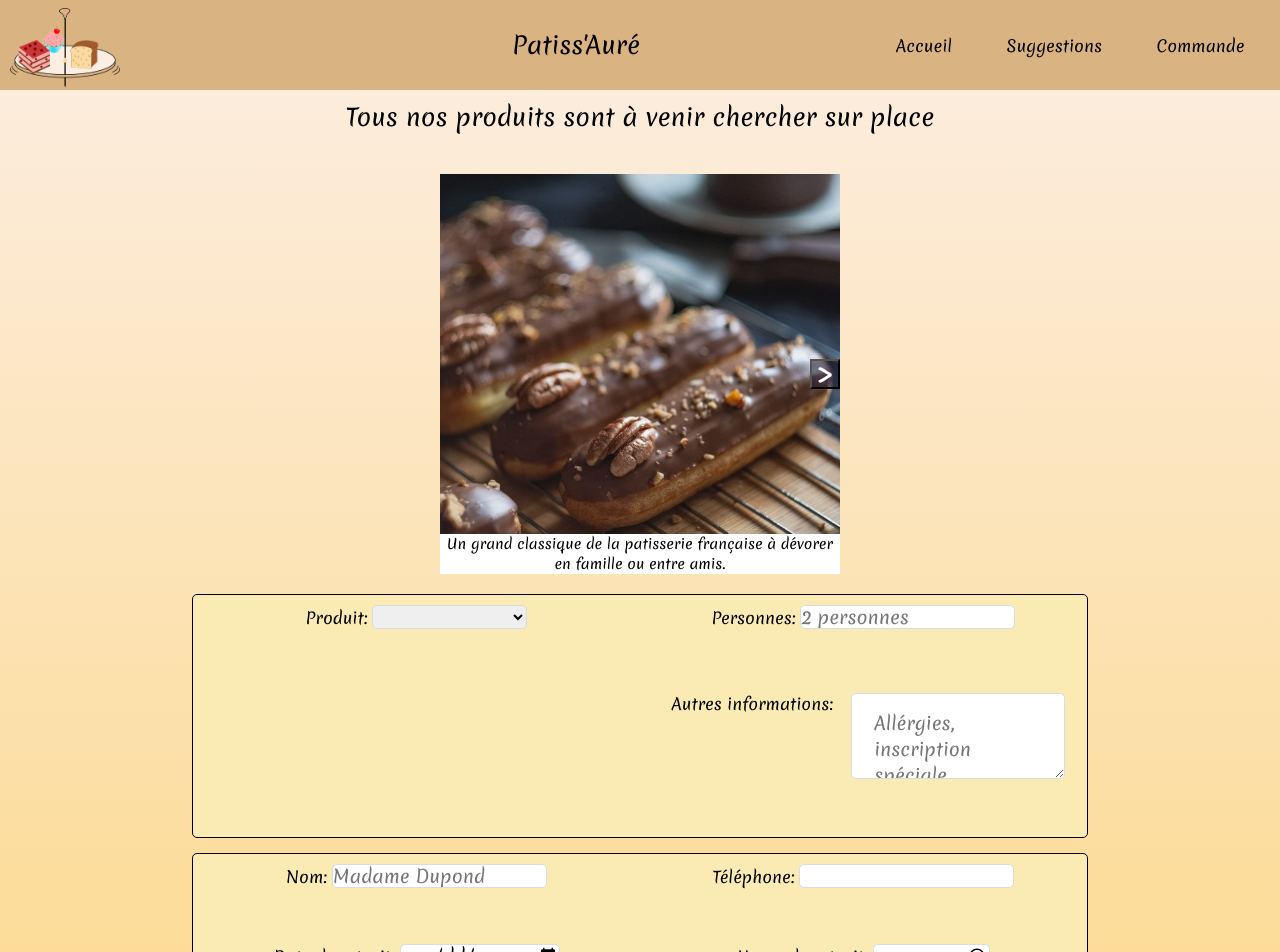
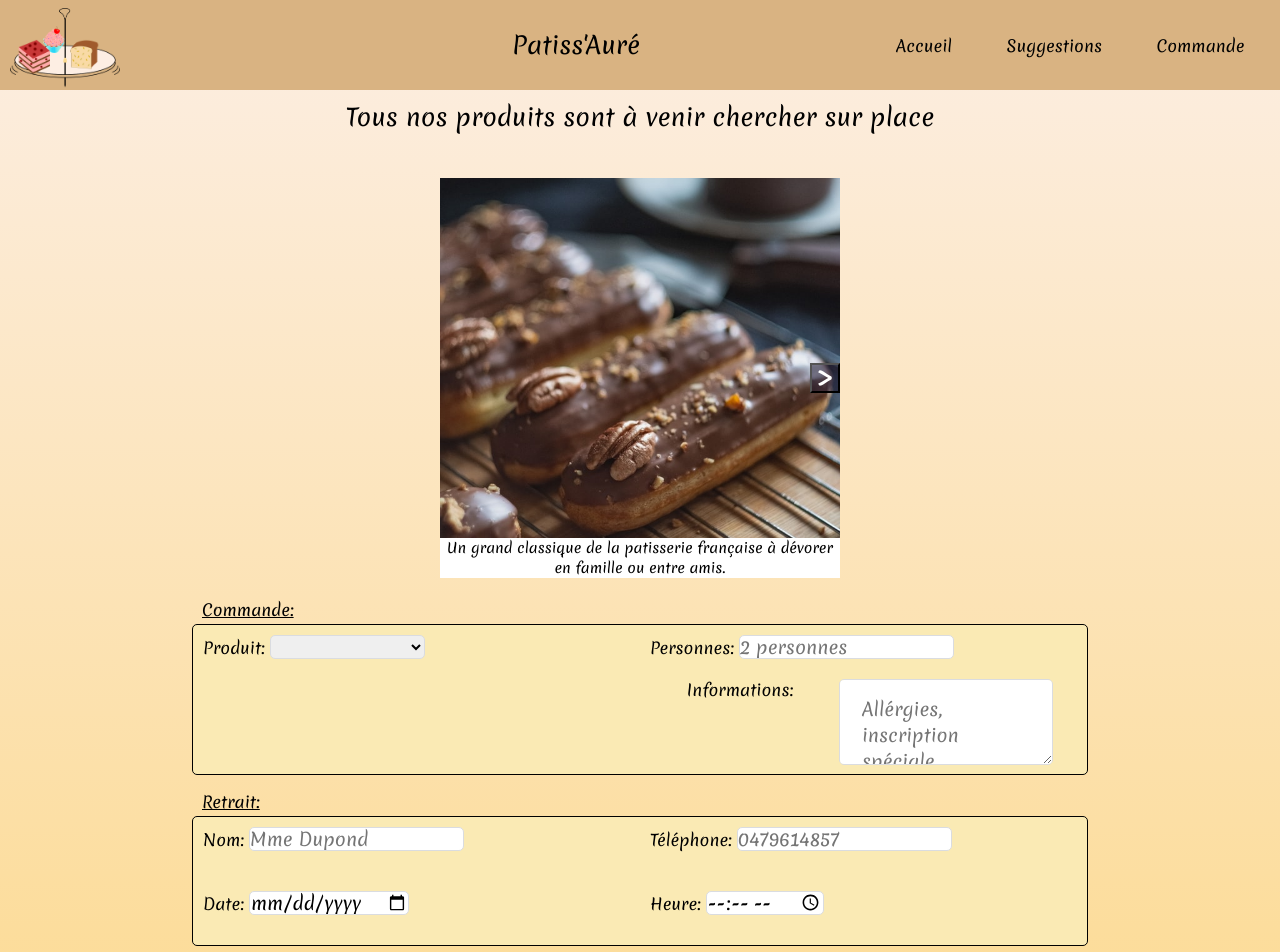
Before and after one commit to AurelieMoraitis/REACT, a React (Create React App) app in the folder patisserie/: page / in a window 1280 px wide. Shown: the top 952 px of the page. Built offline with nearby package versions, Linux system fonts and the light colour scheme.

Commit message:
feat: add legend to order and collect form

```diff
--- a/patisserie/src/components/main/order/OrderStyle.js
+++ b/patisserie/src/components/main/order/OrderStyle.js
@@ -7,14 +7,25 @@ export const OrderContainer = styled.div`
     width: 70%;
     margin: 0 auto;
     display: grid;
-    grid-template-rows: 80% 50%;
+    grid-template-rows: 7% 45% 7% 35%;
     margin-bottom: 15px;
 
     @media screen and (max-width: 480px) {
-        grid-template-rows: 50% 40% 10%;
+        grid-template-rows: 5% 45% 5% 35% 10%;
         padding-top: 0;
         margin-left: 0;
         width: 100%;
+    }
+`;
+
+export const Legend = styled.legend`
+    text-decoration: underline;
+    margin-left: 10px;
+    height: max-content;
+    text-align: left;
+
+    @media screen and (max-width: 480px) {
+        margin-left: 22px;
     }
 `;
 
@@ -25,12 +36,12 @@ export const OrderForm = styled.div`
     display: grid;
     grid-template-columns: 50% 50%;
     margin-bottom: 15px;
+    text-align: left;
 
     @media screen and (max-width: 480px) {
-        grid-template-rows: 30% 25% 0% 40%;
+        grid-template-rows: 25% 25% 0% 40%;
         grid-template-columns: 1fr;
-        text-align: left;
-        margin: 10px;
+        margin: 0 10px 10px;
     }
 `;
 
@@ -40,11 +51,12 @@ export const CollectForm = styled.div`
     background: #faeab4;
     display: grid;
     grid-template-columns: 50% 50%;
+    text-align: left;
 
     @media screen and (max-width: 480px) {
         grid-template-rows: repeat(4, 25%);
         grid-template-columns: 1fr;
-        margin: 10px;
+        margin: 0 10px 10px;
     }
 `;
 
--- a/patisserie/src/components/main/order/index.js
+++ b/patisserie/src/components/main/order/index.js
@@ -1,6 +1,6 @@
 import React from 'react';
 import {Input, Select, TextArea} from './input';
-import {OrderContainer, OrderForm, CollectForm, ButtonContainer, OrderButton} from "./OrderStyle";
+import {OrderContainer, OrderForm, CollectForm, ButtonContainer, OrderButton, Legend} from "./OrderStyle";
 
 const Order = () => {
 
@@ -15,6 +15,7 @@ const Order = () => {
 
     return (
         <OrderContainer id={"order"}>
+            <Legend>Commande:</Legend>
             <OrderForm>
                 <Select id="product" label="Produit:">
                     {products.map((product, index) => (
@@ -23,14 +24,15 @@ const Order = () => {
                 </Select>
                 <Input type="number" label="Personnes:" id="quantity" min="1" placeholder="2 personnes"/>
                 <div/>
-                <TextArea label="Autres informations:" id="infos" rows="2" cols="30" placeholder="Allérgies, inscription spéciale..." />
+                <TextArea label="Informations:" id="infos" rows="2" cols="30" placeholder="Allérgies, inscription spéciale..." />
             </OrderForm>
 
+            <Legend>Retrait:</Legend>
             <CollectForm>
-                <Input type="text" label="Nom:" id="name" placeholder="Madame Dupond"/>
-                <Input type="text" label="Téléphone:" id="phone" />
-                <Input type="date" label="Date de retrait:" id="date" />
-                <Input type="time" label="Heure de retrait:" id="time" />
+                <Input type="text" label="Nom:" id="name" placeholder="Mme Dupond"/>
+                <Input type="text" label="Téléphone:" id="phone" placeholder="0479614857"/>
+                <Input type="date" label="Date:" id="date" />
+                <Input type="time" label="Heure:" id="time" />
             </CollectForm>
 
             <ButtonContainer>
```
